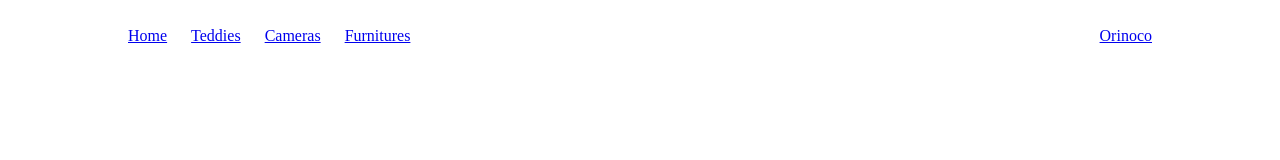
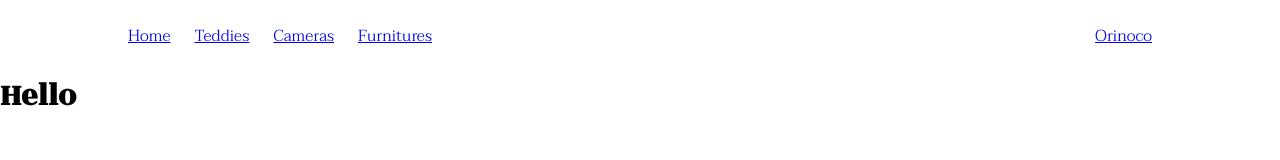
Before and after one commit to KirdesMF/CedricGourville_5_15072021, a website built with Parcel: page frontend/src/index.html in a window 1280 px wide. Built offline with nearby package versions, Linux system fonts and the light colour scheme; files whose address does not match are found by name.

Commit message:
🍱 add fonts

```diff
--- a/frontend/src/index.html
+++ b/frontend/src/index.html
@@ -233,6 +233,7 @@
 
       <!-- main -->
       <main>
+         <h1>Hello</h1>
          <div class="teddies"></div>
          <div class="cameras"></div>
          <div class="furniture"></div>
--- a/frontend/src/scss/base/_fonts.scss
+++ b/frontend/src/scss/base/_fonts.scss
@@ -0,0 +1,18 @@
+@font-face {
+   font-family: 'RozhaOne';
+   src: url('./assets/fonts/RozhaOne-Regular.ttf') format('truetype');
+}
+
+@font-face {
+   font-family: 'Taviraj-Light';
+   src: url('./assets/fonts/Taviraj-Light.ttf') format('truetype');
+   font-weight: 400;
+}
+
+h1 {
+   font-family: 'RozhaOne';
+}
+
+a {
+   font-family: 'Taviraj-Light';
+}
```
Also changed, not shown: frontend/src/assets/fonts/RozhaOne-Regular.ttf (added), frontend/src/assets/fonts/Taviraj-Light.ttf (added).
